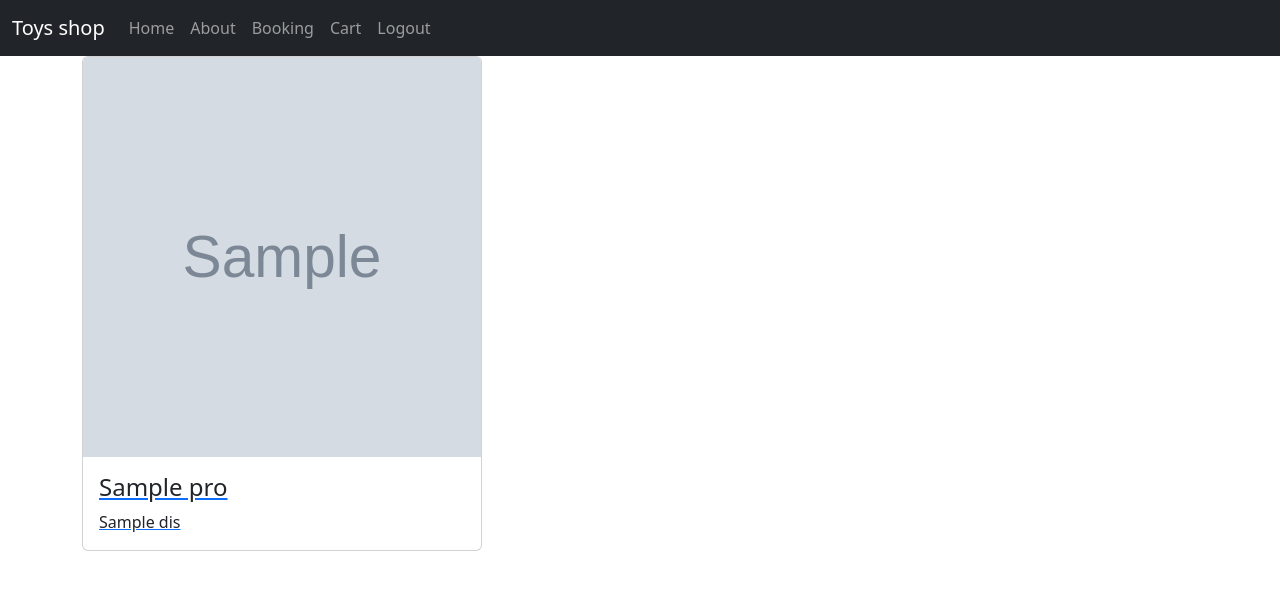
After one commit to sruthykrishnan2005/toysmain, a Django app: template toys/template/user/home.html in a window 1280 px wide. The commit adds this page. Shown: the top 590 px of the page. Run offline with Django 3.2, Linux system fonts and the light colour scheme; the template is opened without the code that fills it: most values are stand-ins (such as "Sample title", 1, 10 or a date in 2020); grey boxes marked "Sample" are stand-in pictures.

Commit message:
toysadded

```diff
--- a/toys/app/urls.py
+++ b/toys/app/urls.py
@@ -4,6 +4,12 @@ from .import views
 
 urlpatterns = [
     path('',views.shop_login),
+
+    #------------admin------------#
     path('shop_home',views.shop_home),
     path('logout',views.shop_logout),
+
+    #------------user--------------#
+    path('register',views.register),
+    path('user_home',views.user_home),
 ]
--- a/toys/template/shop/home.html
+++ b/toys/template/shop/home.html
@@ -34,7 +34,6 @@
     </nav>
 
 
-
     <div  class="container">
       <div class="row">
         {% for pro in products %}
@@ -53,5 +52,6 @@
         {% endfor %}
       </div>
     </div>
+
 </body>
 </html>
--- /dev/null
+++ b/toys/template/user/home.html
@@ -0,0 +1,61 @@
+<!DOCTYPE html>
+<html lang="en">
+
+<head>
+  <meta charset="UTF-8">
+  <meta name="viewport" content="width=device-width, initial-scale=1.0">
+  <title>Document</title>
+  <link href="https://cdn.jsdelivr.net/npm/bootstrap@5.3.3/dist/css/bootstrap.min.css" rel="stylesheet">
+  <script src="https://cdn.jsdelivr.net/npm/bootstrap@5.3.3/dist/js/bootstrap.bundle.min.js"></script>
+</head>
+
+<body>
+  <nav class="navbar navbar-expand-sm bg-dark navbar-dark">
+    <div class="container-fluid">
+      <a class="navbar-brand" href="#">Toys shop</a>
+      <button class="navbar-toggler" type="button" data-bs-toggle="collapse" data-bs-target="#collapsibleNavbar">
+        <span class="navbar-toggler-icon"></span>
+      </button>
+      <div class="collapse navbar-collapse" id="collapsibleNavbar">
+        <ul class="navbar-nav">
+          <li class="nav-item">
+            <a class="nav-link" href="#">Home</a>
+          </li>
+          <li class="nav-item">
+            <a class="nav-link" href="#">About</a>
+          </li>
+          <li class="nav-item">
+            <a class="nav-link" href="#">Booking</a>
+          </li>
+          <li class="nav-item">
+            <a class="nav-link" href="view_cart">Cart</a>
+          </li>
+          <li class="nav-item">
+            <a class="nav-link" href="logout">Logout</a>
+          </li>
+        </ul>
+      </div>
+    </div>
+  </nav>
+
+  <div class="container">
+    <div class="row">
+      {% for pro in products %}
+      <div class="col-lg-4">
+        <a href="view_product/{{pro.pk}}">
+          <div class="card" style="width:400px">
+            <img class="card-img-top" src="{{pro.img.url}}" alt="Card image" style="width:100%;height: 400px;">
+            <div class="card-body">
+              <h4 class="card-title">{{pro.name}}</h4>
+              <p class="card-text">{{pro.dis}}</p>
+            </div>
+          </div>
+        </a>
+      </div>
+
+      {% endfor %}
+    </div>
+  </div>
+</body>
+
+</html>
--- a/toys/toys/settings.py
+++ b/toys/toys/settings.py
@@ -120,6 +120,9 @@ USE_TZ = True
 STATIC_URL = 'static/'
 STATICFILES_DIRS=[os.path.join(BASE_DIR,'static')]
 
+MEDIA_URL='media/'
+MEDIA_ROOT=os.path.join(BASE_DIR,'media')
+
 # Default primary key field type
 # https://docs.djangoproject.com/en/5.1/ref/settings/#default-auto-field
 
```
Also changed, not shown: toys/app/views.py (+33 -0 lines), toys/template/user/register.html (added, +85 -0 lines), toys/db.sqlite3. Lines whose indentation alone changed are shown as unchanged.
